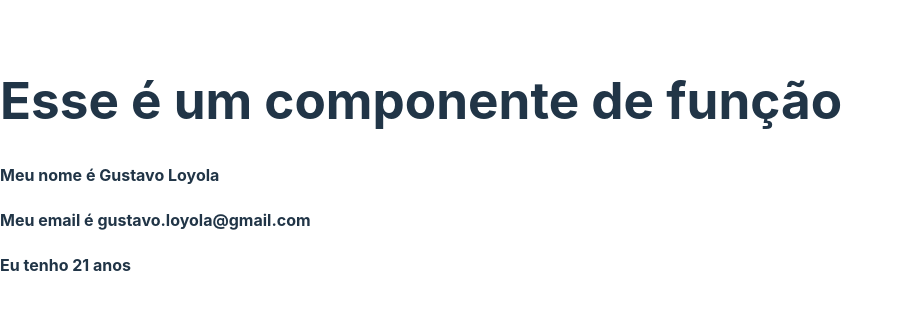
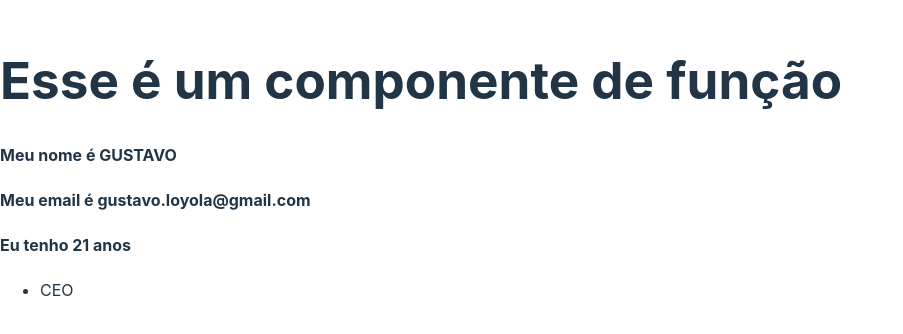
Before and after one commit to GuhLoyola/curso-react18-com-typescript, a React (Vite) app: page / in a window 1280 px wide. Shown: the part 232-566 px from the top of the page, without its empty margins (0-903 px from the left). Built offline with nearby package versions, Linux system fonts and the light colour scheme.

Commit message:
Exemplos de map e filter adicionados

```diff
--- a/src/App.tsx
+++ b/src/App.tsx
@@ -17,13 +17,23 @@ class App extends React.Component {
 // Exemplo de um componente de FUNÇÃO:
 
 const App = () => {
+
+  const isLogged = true
+
   return (
     <>
-      <h1>Esse é um componente de função</h1>
+      <h1>
+        {isLogged ? 'Esse é um componente de função' : 'Não está logado'}
+      </h1>
 
-      <User />
+      {isLogged && <User />}
+
+      {/* Também da pra usar o operador ternário */}
     </>
   )
+
+
+
 }
 
 export default App
--- a/src/components/User.tsx
+++ b/src/components/User.tsx
@@ -1,6 +1,7 @@
 import UserAge from "./UserAge"
 import UserEmail from "./UserEmail"
 import UserName from "./UserName"
+import UserRoles from "./UserRoles"
 
 const User = () => {
     return (
@@ -8,6 +9,7 @@ const User = () => {
             <UserName />
             <UserEmail />
             <UserAge />
+            <UserRoles />
         </>
     )
 }
--- a/src/components/UserName.tsx
+++ b/src/components/UserName.tsx
@@ -1,6 +1,9 @@
 const UserName = () => {
+
+    let name = 'Gustavo'
+
     return (
-        <h4>Meu nome é Gustavo Loyola</h4>
+        <h4>Meu nome é {name.toUpperCase()}</h4>
     )
 }
 
--- /dev/null
+++ b/src/components/UserRoles.tsx
@@ -0,0 +1,24 @@
+const UserRoles = () => {
+
+    const roles = [
+        { id: 1, job: 'CEO' },
+        { id: 2, job: 'CTO' },
+        { id: 3, job: 'Admin' }
+    ]
+
+    const filteredRoles = roles.filter(value => value.id === 1)
+
+    return (
+        <ul>
+            {
+                filteredRoles.map((role, index) => (
+                    <li key={index}>
+                        {role.job}
+                    </li>
+                ))
+            }
+        </ul>
+    )
+}
+
+export default UserRoles
```
